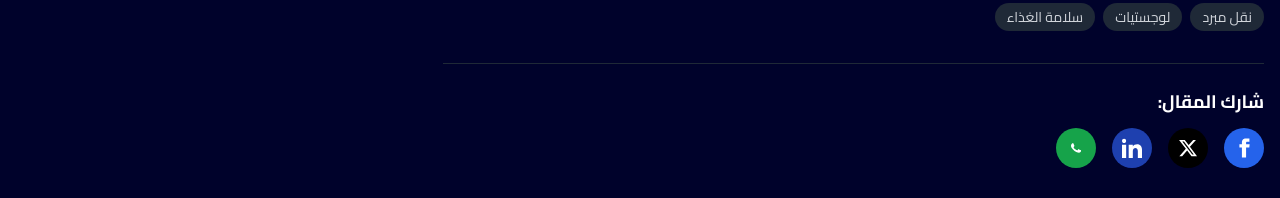
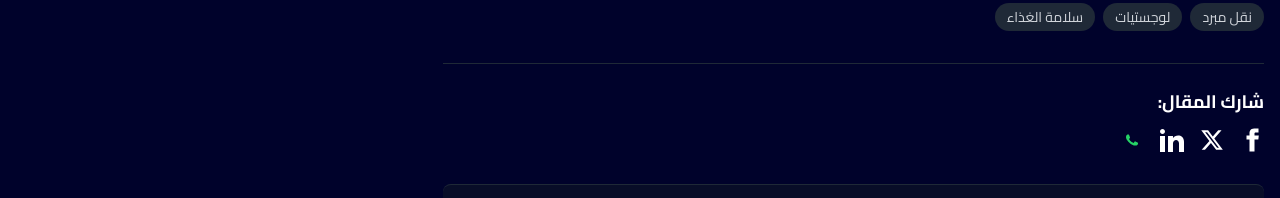
Before and after one commit to skywaveads/eldawlyksa, a Next.js app: page /blog/best_refrigerated_transport_company_in_saudi_arabia in a window 1280 px wide. Shown: the part 1740-1938 px from the top of the page. Built offline with nearby package versions, Linux system fonts and the light colour scheme.

Commit message:
Update domain from nabaaalkhaleej.com to eldawlyksa.com and regenerate sitemap

```diff
--- a/components/blog/ArticleTemplate.tsx
+++ b/components/blog/ArticleTemplate.tsx
@@ -176,52 +176,52 @@ const ArticleTemplate = ({
               <div className="flex space-x-4 rtl:space-x-reverse">
                 {/* Facebook */}
                 <a
-                  href={`https://www.facebook.com/sharer/sharer.php?u=https://www.nabaaalkhaleej.com/blog/${slug}`}
+                  href={`https://www.facebook.com/sharer/sharer.php?u=https://www.eldawlyksa.com/blog/${slug}`}
                   target="_blank"
                   rel="noopener noreferrer"
-                  className="bg-blue-600 hover:bg-blue-700 text-white w-10 h-10 rounded-full flex items-center justify-center transition-colors"
+                  className="text-facebook hover:opacity-80 transition-opacity"
                   aria-label="Share on Facebook"
                 >
-                  <svg className="w-5 h-5" fill="currentColor" viewBox="0 0 24 24">
+                  <svg className="w-5 h-5 md:w-6 md:h-6" fill="currentColor" viewBox="0 0 24 24">
                     <path d="M18.77 7.46H14.5v-1.9c0-.9.6-1.1 1-1.1h3V.5h-4.33C10.24.5 9.5 3.44 9.5 5.32v2.15h-3v4h3v12h5v-12h3.85l.42-4z" />
                   </svg>
                 </a>
 
                 {/* Twitter/X */}
                 <a
-                  href={`https://twitter.com/intent/tweet?url=https://www.nabaaalkhaleej.com/blog/${slug}&text=${encodeURIComponent(title)}`}
+                  href={`https://twitter.com/intent/tweet?url=https://www.eldawlyksa.com/blog/${slug}&text=${encodeURIComponent(title)}`}
                   target="_blank"
                   rel="noopener noreferrer"
-                  className="bg-black hover:bg-gray-800 text-white w-10 h-10 rounded-full flex items-center justify-center transition-colors"
-                  aria-label="Share on Twitter/X"
+                  className="text-twitter hover:opacity-80 transition-opacity"
+                  aria-label="Share on Twitter"
                 >
-                  <svg className="w-5 h-5" fill="currentColor" viewBox="0 0 24 24">
+                  <svg className="w-5 h-5 md:w-6 md:h-6" fill="currentColor" viewBox="0 0 24 24">
                     <path d="M18.244 2.25h3.308l-7.227 8.26 8.502 11.24H16.17l-5.214-6.817L4.99 21.75H1.68l7.73-8.835L1.254 2.25H8.08l4.713 6.231zm-1.161 17.52h1.833L7.084 4.126H5.117z" />
                   </svg>
                 </a>
 
                 {/* LinkedIn */}
                 <a
-                  href={`https://www.linkedin.com/shareArticle?mini=true&url=https://www.nabaaalkhaleej.com/blog/${slug}&title=${encodeURIComponent(title)}`}
+                  href={`https://www.linkedin.com/shareArticle?mini=true&url=https://www.eldawlyksa.com/blog/${slug}&title=${encodeURIComponent(title)}`}
                   target="_blank"
                   rel="noopener noreferrer"
-                  className="bg-blue-800 hover:bg-blue-900 text-white w-10 h-10 rounded-full flex items-center justify-center transition-colors"
+                  className="text-linkedin hover:opacity-80 transition-opacity"
                   aria-label="Share on LinkedIn"
                 >
-                  <svg className="w-5 h-5" fill="currentColor" viewBox="0 0 24 24">
+                  <svg className="w-5 h-5 md:w-6 md:h-6" fill="currentColor" viewBox="0 0 24 24">
                     <path d="M4.98 3.5c0 1.381-1.11 2.5-2.48 2.5s-2.48-1.119-2.48-2.5c0-1.38 1.11-2.5 2.48-2.5s2.48 1.12 2.48 2.5zm.02 4.5h-5v16h5v-16zm7.982 0h-4.968v16h4.969v-8.399c0-4.67 6.029-5.052 6.029 0v8.399h4.988v-10.131c0-7.88-8.922-7.593-11.018-3.714v-2.155z" />
                   </svg>
                 </a>
 
                 {/* WhatsApp */}
                 <a
-                  href={`https://api.whatsapp.com/send?text=${encodeURIComponent(title)} https://www.nabaaalkhaleej.com/blog/${slug}`}
+                  href={`https://api.whatsapp.com/send?text=${encodeURIComponent(title)} https://www.eldawlyksa.com/blog/${slug}`}
                   target="_blank"
                   rel="noopener noreferrer"
-                  className="bg-green-600 hover:bg-green-700 text-white w-10 h-10 rounded-full flex items-center justify-center transition-colors"
+                  className="text-whatsapp hover:opacity-80 transition-opacity"
                   aria-label="Share on WhatsApp"
                 >
-                  <svg className="w-5 h-5" fill="currentColor" viewBox="0 0 24 24">
+                  <svg className="w-5 h-5 md:w-6 md:h-6" fill="currentColor" viewBox="0 0 24 24">
                     <path d="M17.472 14.382c-.297-.149-1.758-.867-2.03-.967-.273-.099-.471-.148-.67.15-.197.297-.767.966-.94 1.164-.173.199-.347.223-.644.075-.297-.15-1.255-.463-2.39-1.475-.883-.788-1.48-1.761-1.653-2.059-.173-.297-.018-.458.13-.606.134-.133.298-.347.446-.52.149-.174.198-.298.298-.497.099-.198.05-.371-.025-.52-.075-.149-.669-1.612-.916-2.207-.242-.579-.487-.5-.669-.51-.173-.008-.371-.01-.57-.01-.198 0-.52.074-.792.372-.272.297-1.04 1.016-1.04 2.479 0 1.462 1.065 2.875 1.213 3.074.149.198 2.096 3.2 5.077 4.487.709.306 1.262.489 1.694.625.712.227 1.36.195 1.871.118.571-.085 1.758-.719 2.006-1.413.248-.694.248-1.289.173-1.413-.074-.124-.272-.198-.57-.347" />
                   </svg>
                 </a>
--- a/components/common/Seo.tsx
+++ b/components/common/Seo.tsx
@@ -38,7 +38,7 @@ const Seo = ({
 }: SeoProps) => {
   const router = useRouter();
   const siteName = 'شركة نبع الخليج للنقل المبرد';
-  const siteUrl = 'https://nabaaalkhaleej.com';
+  const siteUrl = 'https://eldawlyksa.com';
 
   // Si no se proporciona un título específico, usar un título por defecto
   const title = pageTitle
--- a/next-sitemap.config.js
+++ b/next-sitemap.config.js
@@ -14,11 +14,11 @@ module.exports = {
   // Alternate languages for each page
   alternateRefs: [
     {
-      href: 'https://www.nabaaalkhaleej.com',
+      href: 'https://www.eldawlyksa.com',
       hreflang: 'ar',
     },
     {
-      href: 'https://www.nabaaalkhaleej.com/en',
+      href: 'https://www.eldawlyksa.com/en',
       hreflang: 'en',
     },
   ],
--- a/pages/_app.tsx
+++ b/pages/_app.tsx
@@ -50,15 +50,19 @@ function MyApp({ Component, pageProps }: AppProps) {
                 name: 'theme-color',
                 content: '#00022b',
               },
+              {
+                property: 'og:image',
+                content: 'https://www.eldawlyksa.com/images/logo.png',
+              },
             ]}
             openGraph={{
               type: 'website',
               locale: 'ar_SA',
-              url: 'https://www.nabaaalkhaleej.com',
-              site_name: 'شركة نبع الخليج للنقل المبرد',
+              url: 'https://www.eldawlyksa.com',
+              siteName: 'شركة نبع الخليج للنقل المبرد',
               images: [
                 {
-                  url: 'https://www.nabaaalkhaleej.com/images/logo.png',
+                  url: 'https://www.eldawlyksa.com/images/logo.png',
                   width: 1200,
                   height: 630,
                   alt: 'شركة نبع الخليج للنقل المبرد',
--- a/pages/blog/[slug].tsx
+++ b/pages/blog/[slug].tsx
@@ -67,34 +67,43 @@ export default function BlogPost({ post }: BlogPostProps) {
       <Seo
         pageTitle={post.title}
         description={post.excerpt}
-        canonicalUrl={`https://www.nabaaalkhaleej.com/blog/${post.slug}`}
+        ogType="article"
+        ogImage={post.coverImage}
+        canonicalUrl={`https://www.eldawlyksa.com/blog/${post.slug}`}
         openGraph={{
-          images: [
-            {
-              url: post.coverImage,
-              width: 1200,
-              height: 630,
-              alt: post.title,
-            },
-          ],
-          type: 'article',
           article: {
-            publishedTime: formatDateToISO(post.date),
-            authors: [post.author.name],
-            tags: post.tags ? post.tags.map(tag => tag.name) : ['refrigerated transport', 'logistics', 'Saudi Arabia'],
+            publishedTime: post.date,
+            authors: ['شركة نبع الخليج'],
+            tags: post.tags || [],
           },
         }}
+        jsonLd={{
+          "@context": "https://schema.org",
+          "@type": "BlogPosting",
+          headline: post.title,
+          image: post.coverImage,
+          author: {
+            "@type": "Organization",
+            name: "شركة نبع الخليج للنقل المبرد",
+            url: `https://www.eldawlyksa.com/blog/${post.slug}`,
+            logo: {
+              "@type": "ImageObject",
+              url: "https://www.eldawlyksa.com/images/logo.png"
+            }
+          },
+          // ... existing code ...
+        }}
       />
 
       <ArticleJsonLd
-        url={`https://www.nabaaalkhaleej.com/blog/${post.slug}`}
+        url={`https://www.eldawlyksa.com/blog/${post.slug}`}
         title={post.title}
         images={[post.coverImage]}
         datePublished={formatDateToISO(post.date)}
         dateModified={formatDateToISO(post.date)}
         authorName={post.author.name}
         publisherName="شركة نبع الخليج للنقل المبرد"
-        publisherLogo="https://www.nabaaalkhaleej.com/images/logo.png"
+        publisherLogo="https://www.eldawlyksa.com/images/logo.png"
         description={post.excerpt}
       />
 
--- a/pages/blog/index.tsx
+++ b/pages/blog/index.tsx
@@ -79,9 +79,30 @@ export default function Blog({ posts, featuredPosts, categories }: BlogProps) {
   return (
     <Layout>
       <Seo
-        pageTitle={t('title')}
-        description={t('metaDescription')}
-        canonicalUrl="https://www.nabaaalkhaleej.com/blog"
+        pageTitle="مدونة شركة نبع الخليج للنقل المبرد"
+        description="آخر المقالات والأخبار حول النقل المبرد في المملكة العربية السعودية، نصائح وإرشادات للحفاظ على جودة المنتجات أثناء النقل"
+        canonicalUrl="https://www.eldawlyksa.com/blog"
+        jsonLd={[
+          // Breadcrumb
+          {
+            '@context': 'https://schema.org',
+            '@type': 'BreadcrumbList',
+            itemListElement: [
+              {
+                '@type': 'ListItem',
+                position: 1,
+                item: 'https://www.eldawlyksa.com',
+                name: 'الرئيسية',
+              },
+              {
+                '@type': 'ListItem',
+                position: 2,
+                item: 'https://www.eldawlyksa.com/blog',
+                name: 'المدونة',
+              },
+            ],
+          },
+        ]}
       />
 
       <BreadcrumbJsonLd
@@ -89,12 +110,12 @@ export default function Blog({ posts, featuredPosts, categories }: BlogProps) {
           {
             position: 1,
             name: 'Home',
-            item: 'https://www.nabaaalkhaleej.com',
+            item: 'https://www.eldawlyksa.com',
           },
           {
             position: 2,
             name: t('title'),
-            item: 'https://www.nabaaalkhaleej.com/blog',
+            item: 'https://www.eldawlyksa.com/blog',
           },
         ]}
       />
--- a/scripts/generate-sitemap.js
+++ b/scripts/generate-sitemap.js
@@ -4,7 +4,7 @@ const glob = require('glob');
 require('dotenv').config(); // Cargar variables de entorno
 
 // Configuración
-const DOMAIN = process.env.NEXT_PUBLIC_SITE_URL || 'https://nabaaalkhaleej.com';
+const DOMAIN = process.env.NEXT_PUBLIC_SITE_URL || 'https://eldawlyksa.com';
 const PAGES_DIR = path.join(process.cwd(), 'pages');
 const PUBLIC_DIR = path.join(process.cwd(), 'public');
 const EXCLUDED_PAGES = ['_app.tsx', '_document.tsx', '_error.tsx', 'api', '404.tsx', '500.tsx', '500.js', '404.js'];
```
Also changed, not shown: public/robots.txt, 2 other files (tests, documents, lock files or other folders).
